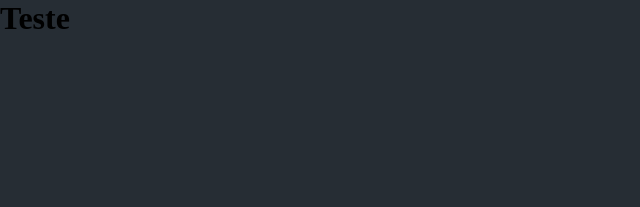
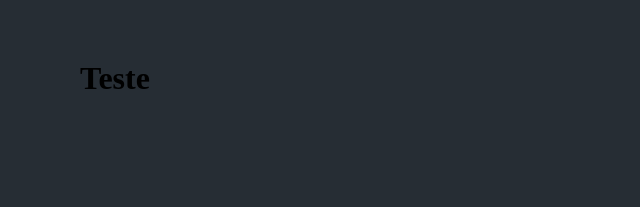
Before and after one commit to TheRafaelFarias/senior-team-application-forum, a Next.js app: page / in a window 1280 px wide. Shown: the top 207 px of the page, without its empty margins (0-640 px from the left). Built offline with nearby package versions, Linux system fonts and the light colour scheme.

Commit message:
feat(styles): start using rem instead of pixels

```diff
--- a/src/styles/globals.ts
+++ b/src/styles/globals.ts
@@ -12,6 +12,7 @@ export const GlobalStyle = createGlobalStyle`
     max-width: 100vw;
     overflow-x: hidden;
     background: ${(props) => props.theme.secondary};
+    padding: 1.875rem 2.5rem;
   }
 
   a {
```
